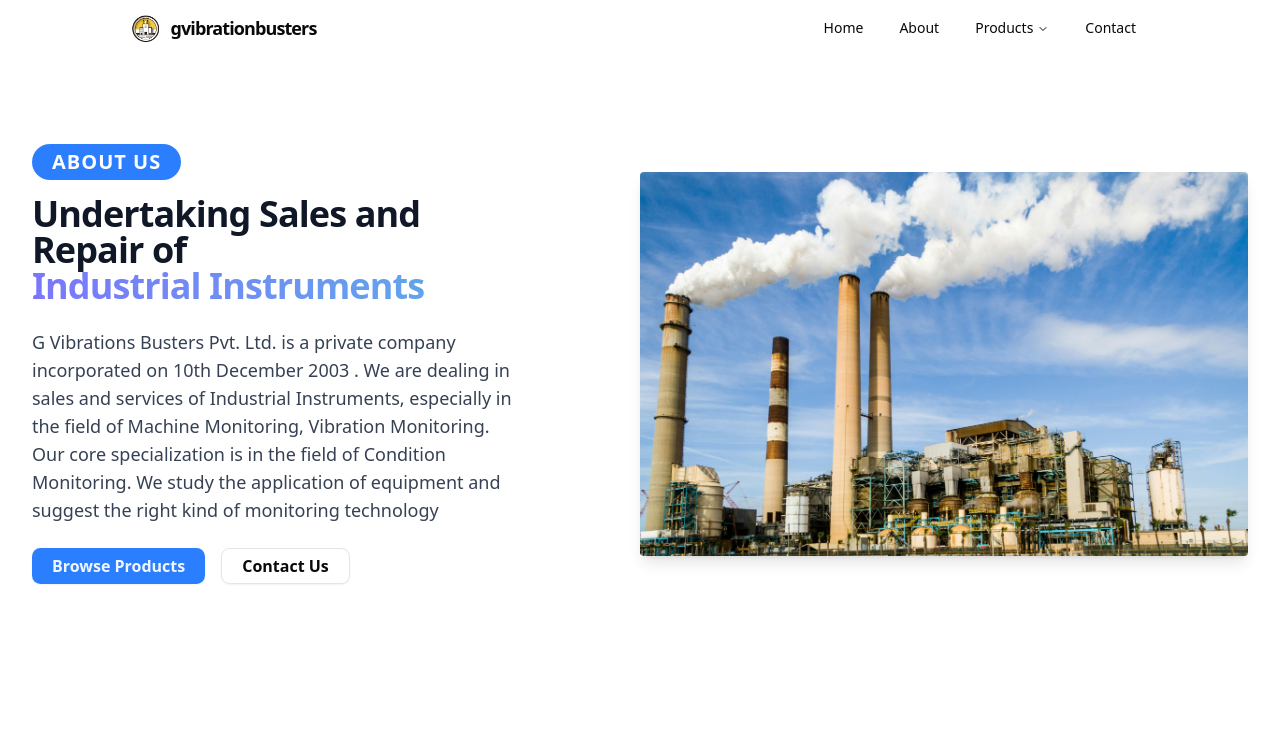
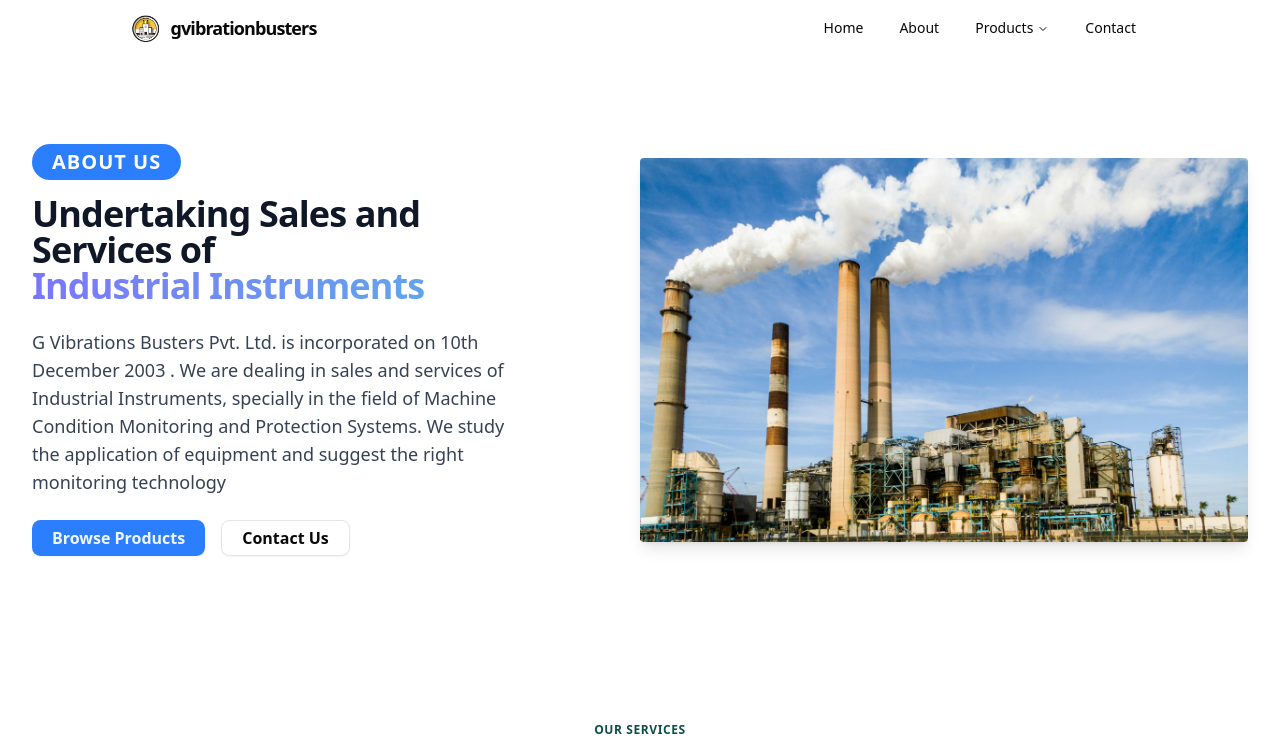
Before and after one commit to abhinavkr2108/gvb, a React (Vite) app in the folder frontend/: page /about in a window 1280 px wide. Shown: the top 751 px of the page. Built offline with nearby package versions, Linux system fonts and the light colour scheme.

Commit message:
UI changes and Corrections

```diff
--- a/frontend/src/pages/about/components/about.tsx
+++ b/frontend/src/pages/about/components/about.tsx
@@ -13,18 +13,17 @@ export default function About() {
               </p>
             </div>
             <h2 className="max-w-lg mb-6 font-sans text-3xl font-bold tracking-tight text-gray-900 sm:text-4xl sm:leading-none">
-              Undertaking Sales and Repair of{" "}
+              Undertaking Sales and Services of{" "}
               <span className="bg-gradient-to-r from-[#7A76FC] to-[#61A4EB] text-transparent bg-clip-text inline-block">
                 Industrial Instruments
               </span>
             </h2>
             <p className="text-base text-gray-700 md:text-lg">
-              G Vibrations Busters Pvt. Ltd. is a private company incorporated
-              on 10th December 2003 . We are dealing in sales and services of
-              Industrial Instruments, especially in the field of Machine
-              Monitoring, Vibration Monitoring. Our core specialization is in
-              the field of Condition Monitoring. We study the application of
-              equipment and suggest the right kind of monitoring technology
+              G Vibrations Busters Pvt. Ltd. is incorporated on 10th December
+              2003 . We are dealing in sales and services of Industrial
+              Instruments, specially in the field of Machine Condition
+              Monitoring and Protection Systems. We study the application of
+              equipment and suggest the right monitoring technology
             </p>
           </div>
           <div className="flex flex-col items-center md:flex-row gap-4">
--- a/frontend/src/pages/home/components/features.tsx
+++ b/frontend/src/pages/home/components/features.tsx
@@ -1,4 +1,6 @@
 // components/Content.tsx
+
+import { Link } from "react-router";
 
 export default function FeaturesSection() {
   const ourFeatures = [
@@ -98,16 +100,24 @@ export default function FeaturesSection() {
         </div>
 
         <div className="grid grid-cols-2 gap-5">
+          <Link
+            to={"https://www.metrixvibration.com/"}
+            className="object-cover w-full h-56 col-span-2 rounded shadow-lg cursor-pointer"
+          >
             <img
-            className="object-cover w-full h-56 col-span-2 rounded shadow-lg"
+              className="object-cover w-full h-56 col-span-2 rounded shadow-lg cursor-pointer"
               src="/metrix.png"
               alt="Instrument monitoring"
             />
+          </Link>
+          <div>
             <img
               className="object-cover w-full h-48 rounded shadow-lg"
               src="/factory.jpg"
               alt="Technician at work"
             />
+          </div>
+          <div>
             <img
               className="object-cover w-full h-48 rounded shadow-lg"
               src="/warehouse.jpg"
@@ -116,5 +126,6 @@ export default function FeaturesSection() {
           </div>
         </div>
       </div>
+    </div>
   );
 }
--- a/frontend/src/pages/home/components/hero.tsx
+++ b/frontend/src/pages/home/components/hero.tsx
@@ -1,4 +1,5 @@
 // components/HeroSection.tsx
+import { Link } from "react-router";
 import { Button } from "../../../components/ui/button";
 
 export default function HeroSection() {
@@ -20,22 +21,26 @@ export default function HeroSection() {
       </svg>
 
       <section className="text-center px-4 md:px-6 max-w-5xl mx-auto pt-12">
-        <h1 className="font-bold leading-[40px] md:leading-[70px] text-4xl md:text-6xl lg:text-6xl text-iso-gray-dark tracking-[-1.4px]">
-          Elevate Your Monitoring with <br />{" "}
+        <h1 className="font-bold leading-[40px] md:leading-[70px] text-3xl md:text-6xl lg:text-6xl text-iso-gray-dark tracking-[-1.4px]">
+          Elevate Your Machine Monitoring with <br />{" "}
           <span className="bg-gradient-to-r from-[#7A76FC] to-[#61A4EB] text-transparent bg-clip-text">
             G Vibrations Busters
           </span>
         </h1>
         <p className="text-iso-gray text-lg md:text-xl mt-4 w-4/5 mx-auto">
-          Partnering with Metrix Vibration, leaders in industrial vibration and
-          condition monitoring systems, we offer unmatched expertise in
-          condition monitoring. Get in touch to find the perfect monitoring
-          solution for your equipment.
+          A leading company in the field of machine monitoring and protection
+          systems. We are an authorized channel partner for Metrix Vibrations
+          Intruments USA. We offer unmatched expertise in the field of condition
+          monitoring (Vibration Sensors, Tranmitters, Meters, Monitoring Systems
+          and Mechanical Vibration Switches). Get in touch for proven, reliable
+          and quality products with right solutions.
         </p>
         <div className="flex justify-center pt-7 mt-4">
-          <Button className="w-fit md:w-40 lg:w-48 font-bold text-md cursor-pointer">
-            About Us
-          </Button>
+          <Link to="/about">
+            <Button className="w-fit md:w-40 lg:w-48 font-bold text-md cursor-pointer">
+              About Us
+            </Button>
+          </Link>
         </div>
         <div className="mt-12 mx-auto lg:w-4/5">
           <img
```
Also changed, not shown: frontend/public/metrix.png. Lines whose indentation alone changed are shown as unchanged.
